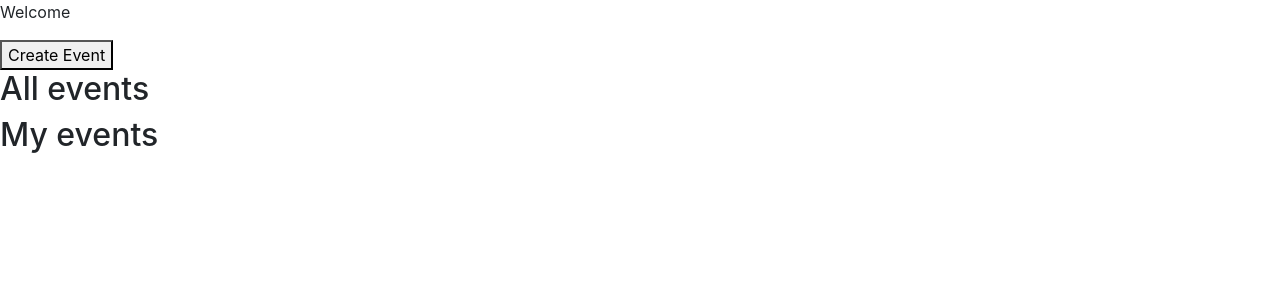
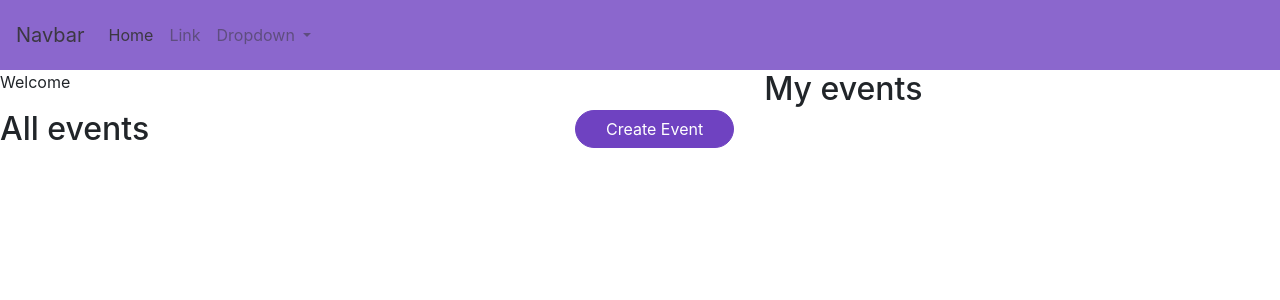
Before and after one commit to haribukke/events-app, an Angular app: page /dashboard in a window 1280 px wide. Shown: the top 300 px of the page. Built offline with nearby package versions, Linux system fonts and the light colour scheme.

Commit message:
header + adding in dashboard

```diff
--- a/src/app/app.module.ts
+++ b/src/app/app.module.ts
@@ -12,6 +12,7 @@
 import { BrowserAnimationsModule } from '@angular/platform-browser/animations';
 import { fakeBackendProvider } from './_interceptors/fake-backend';
 import { AuthInterceptor } from './_interceptors/auth-interceptor';
+import { HeaderComponent } from './common/header/header.component';
 
 const providers = [
   fakeBackendProvider,
@@ -24,7 +25,8 @@
     LoginComponent,
     RegisterComponent,
     DashboardComponent,
-    CreateEventComponent
+    CreateEventComponent,
+    HeaderComponent
   ],
   imports: [
     BrowserModule,
--- /dev/null
+++ b/src/app/common/header/header.component.html
@@ -0,0 +1,34 @@
+<div class="row header mr-0 ml-0">
+  <div class="col-12 pr-0 pl-0">
+    <nav class="navbar navbar-expand-lg navbar-light bg-primary">
+      <a class="navbar-brand" href="#">Navbar</a>
+      <button class="navbar-toggler" type="button" data-toggle="collapse" data-target="#navbarSupportedContent"
+        aria-controls="navbarSupportedContent" aria-expanded="false" aria-label="Toggle navigation">
+        <span class="navbar-toggler-icon"></span>
+      </button>
+
+      <div class="collapse navbar-collapse" id="navbarSupportedContent">
+        <ul class="navbar-nav mr-auto">
+          <li class="nav-item active">
+            <a class="nav-link" href="#">Home <span class="sr-only">(current)</span></a>
+          </li>
+          <li class="nav-item">
+            <a class="nav-link" href="#">Link</a>
+          </li>
+          <li class="nav-item dropdown">
+            <a class="nav-link dropdown-toggle" href="#" id="navbarDropdown" role="button" data-toggle="dropdown"
+              aria-haspopup="true" aria-expanded="false">
+              Dropdown
+            </a>
+            <div class="dropdown-menu" aria-labelledby="navbarDropdown">
+              <a class="dropdown-item" href="#">Action</a>
+              <a class="dropdown-item" href="#">Another action</a>
+              <div class="dropdown-divider"></div>
+              <a class="dropdown-item" href="#">Something else here</a>
+            </div>
+          </li>
+        </ul>
+      </div>
+    </nav>
+  </div>
+</div>
--- /dev/null
+++ b/src/app/common/header/header.component.scss
@@ -0,0 +1,7 @@
+.header {
+    width:100%;
+    opacity: 0.8;
+    .navbar{
+        height: 70px;
+    }
+}
--- /dev/null
+++ b/src/app/common/header/header.component.ts
@@ -0,0 +1,15 @@
+import { Component, OnInit } from '@angular/core';
+
+@Component({
+  selector: 'app-header',
+  templateUrl: './header.component.html',
+  styleUrls: ['./header.component.scss']
+})
+export class HeaderComponent implements OnInit {
+
+  constructor() { }
+
+  ngOnInit() {
+  }
+
+}
--- a/src/app/components/dashboard/dashboard.component.html
+++ b/src/app/components/dashboard/dashboard.component.html
@@ -1,6 +1,9 @@
+<div class="container-fluid dashboard">
+  <app-header></app-header>
+  <div class="row">
+    <div class="col-md-7">
       <p>Welcome</p>
-<div>
-  <button routerLink="/create-event">Create Event</button>
+      <button class="btn btn-primary float-right" routerLink="/create-event">Create Event</button>
       <h2>All events</h2>
       <div *ngFor="let event of events">
         <p>{{event.name}}</p>
@@ -10,9 +13,13 @@
         <button *ngIf="event.createdBy!=userId && event.attendedByUser" (click)="unAttendEvent(event.id,userId)">
           UnAttend</button>
       </div>
+    </div>
+    <div class="col-md-5">
       <h2>My events</h2>
       <div *ngFor="let event of myEvents">
         <p>{{event.name}}</p>
         <p>{{event.description}}</p>
       </div>
     </div>
+  </div>
+</div>
--- /dev/null
+++ b/src/app/components/dashboard/dashboard.component.scss
@@ -0,0 +1,4 @@
+.dashboard {
+  padding-right: 0px;
+  padding-left: 0px;
+}
--- a/src/app/components/dashboard/dashboard.component.ts
+++ b/src/app/components/dashboard/dashboard.component.ts
@@ -5,7 +5,7 @@
 @Component({
   selector: 'app-dashboard',
   templateUrl: './dashboard.component.html',
-  styleUrls: ['./dashboard.component.sass']
+  styleUrls: ['./dashboard.component.scss']
 })
 export class DashboardComponent implements OnInit {
 
```
Also changed, not shown: src/app/components/dashboard/dashboard.component.sass (deleted), 1 other file (tests, documents, lock files or other folders). Lines whose indentation alone changed are shown as unchanged.
